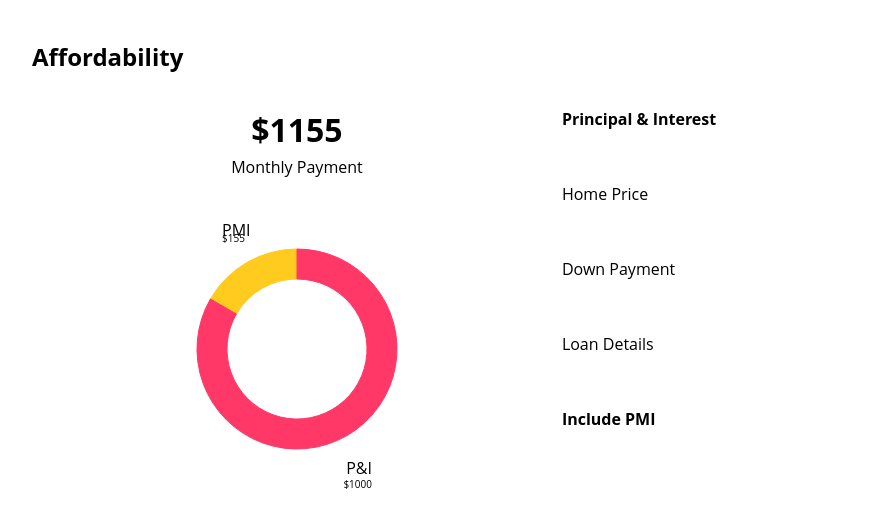
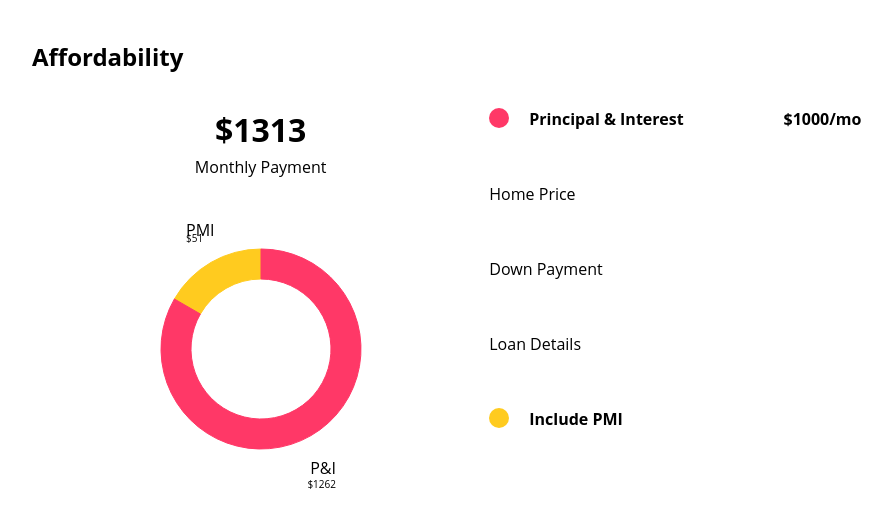
Before and after one commit to PropertySimple/ReactChallene, a React (Create React App) app in the folder mortgage-calculator/: page / in a window 1280 px wide. Shown: the top 526 px of the page, without its empty margins (96-988 px from the left). Built offline with nearby package versions, Linux system fonts and the light colour scheme.

Commit message:
Add color circles

```diff
--- a/mortgage-calculator/src/components/Inputs.js
+++ b/mortgage-calculator/src/components/Inputs.js
@@ -13,20 +13,38 @@ const Row = styled.div`
   height: 45px;
 `;
 
+const Circle = styled.span`
+  width: 20px;
+  height: 20px;
+  background: ${props => props.color ? props.color : '#ff3867'};
+  border-radius: 50%;
+  margin-right: 20px;
+`;
+
 const Title = styled.h4`
   font-weight: bold;
   margin: 0;
+  margin-left: ${props => props.price ? "100px" : "0"};
 `;
 
 export default class extends Component {
+  constructor(props) {
+    super(props);
+
+    this.state = {
+      principalAndInterest: 1000,
+      pmi: 155,
+    }
+  }
+
   render() {
     return (
       <Inputs>
-        <Row><Title>{"Principal & Interest"}</Title></Row>
+        <Row><Circle color="#ff3867" /><Title>{"Principal & Interest"}</Title><Title price>{`$${this.state.principalAndInterest}/mo`}</Title></Row>
         <Row>{"Home Price"}</Row>
         <Row>{"Down Payment"}</Row>
         <Row>{"Loan Details"}</Row>
-        <Row><Title>{"Include PMI"}</Title></Row>
+        <Row><Circle color="#ffcb1f" /><Title>{"Include PMI"}</Title></Row>
       </Inputs>
     );
   }
--- a/mortgage-calculator/src/components/Main.js
+++ b/mortgage-calculator/src/components/Main.js
@@ -12,8 +12,8 @@ export default class extends Component {
     super(props);
 
     this.state = {
-      principalAndInterest: 1000,
-      pmi: 155,
+      principalAndInterest: 1262,
+      pmi: 51,
     }
   }
 
```
